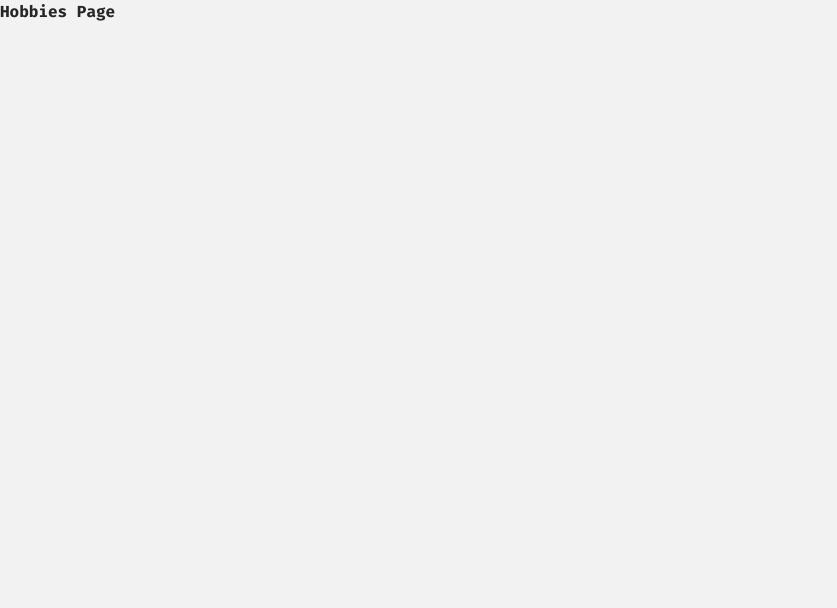
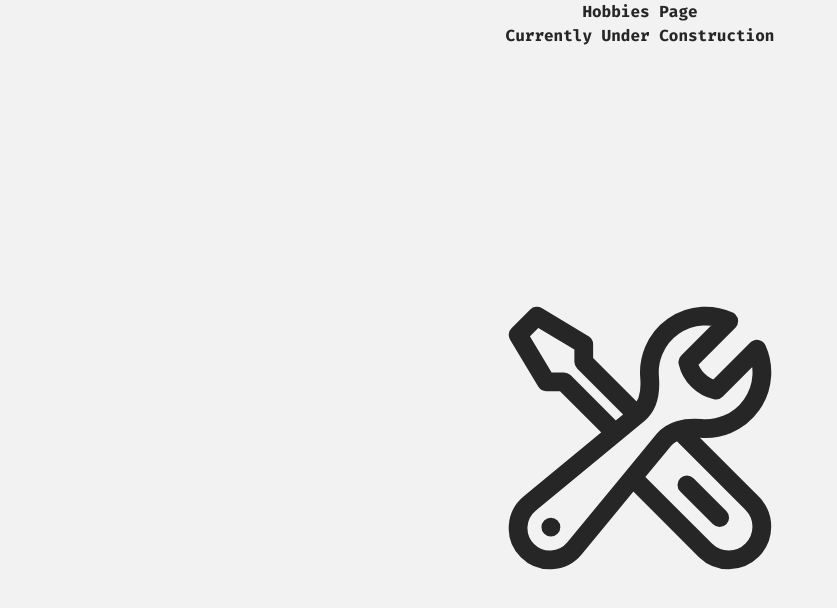
Before and after one commit to Chasap85/MySite, a Next.js app: page /hobbies in a window 1280 px wide. Shown: the top 608 px of the page, without its empty margins (0-837 px from the left). Built offline with nearby package versions, Linux system fonts and the light colour scheme.

Commit message:
placeholder for hobbies

```diff
--- a/app/hobbies/page.tsx
+++ b/app/hobbies/page.tsx
@@ -1,9 +1,14 @@
+import SvgAsset from "@/components/svg-assets";
 
 
 export default function HobbiesPage() {
     return (
-        <div>
-            <h1>Hobbies Page</h1>
+        <div className="flex flex-col justify-center items-center w-full h-full space-y-60">
+            Hobbies Page
+            <div>
+                Currently Under Construction
+            </div>
+            <SvgAsset kind="project" href="/" size={300}/>
         </div>
     )
 }
```
